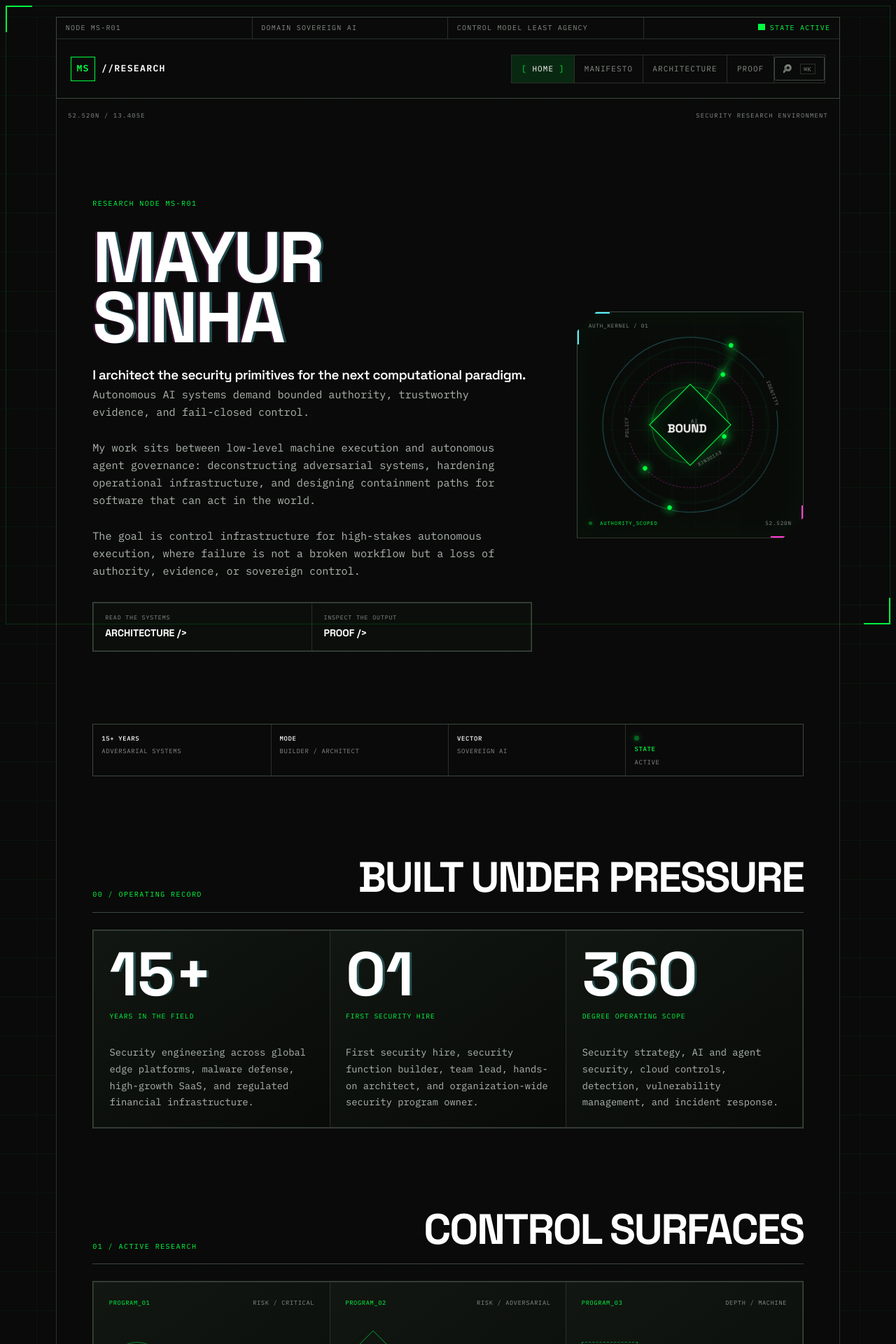
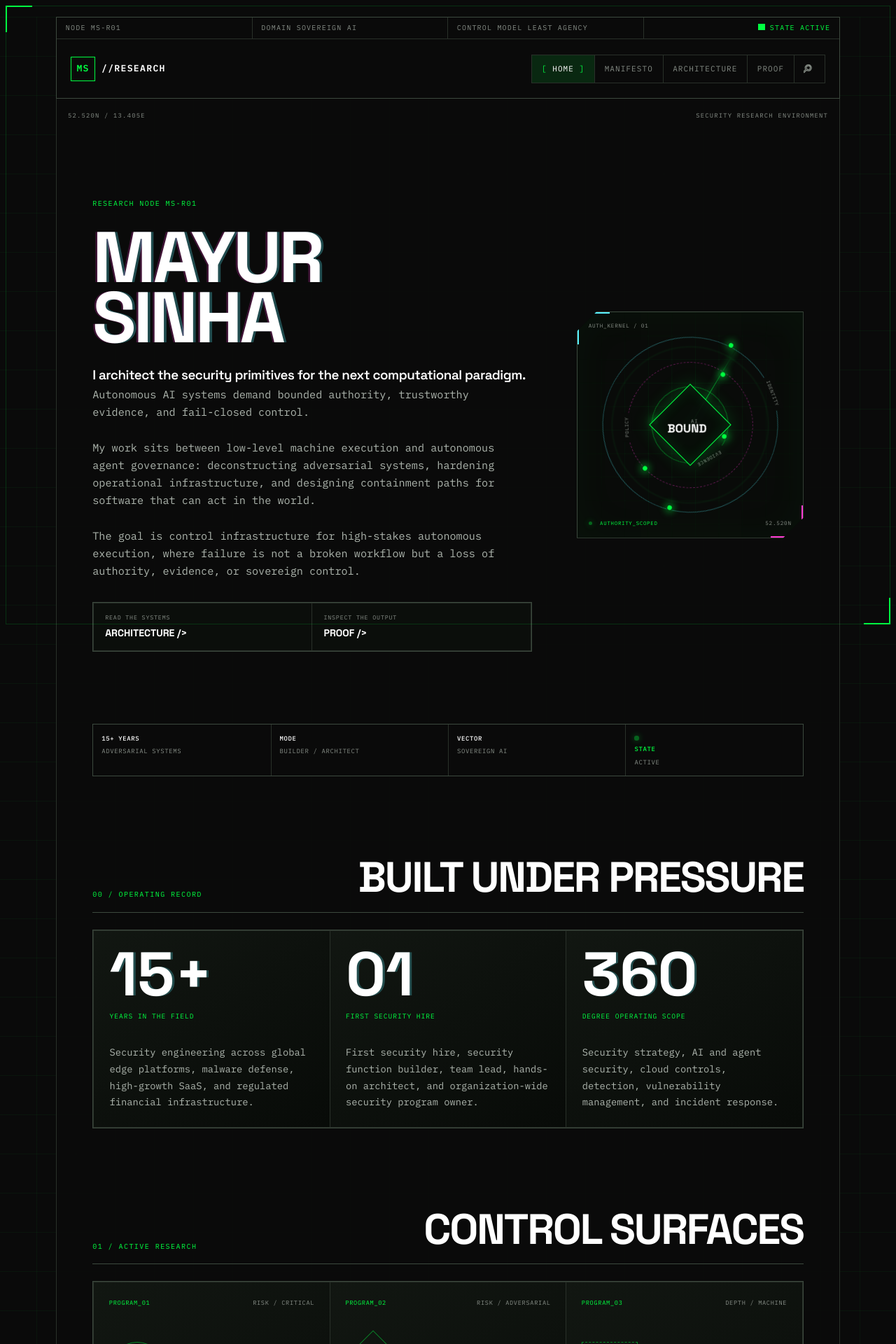
Before and after one commit to themayursinha/blog, a Jekyll site: the page built from index.html, in a window 1280 px wide. Shown: the top 1920 px of the page at 70% size. Built offline with Jekyll 4.4.1, drawn with Linux system fonts in a browser that asks for light colours.

Commit message:
Simplify navbar search to icon-only and match nav cell styling.
Remove the visible ⌘K hint and align the search trigger with the shared
nav border treatment used by Home, Architecture, and Proof.

```diff
--- a/_includes/nav.html
+++ b/_includes/nav.html
@@ -16,11 +16,10 @@
         </li>
       {% endfor %}
       <li class="site-nav-search">
-        <button type="button" class="site-nav-search-btn" data-search-open aria-label="Open search" aria-haspopup="dialog" title="Search (Ctrl/Cmd + K)">
+        <button type="button" class="site-nav-search-btn" data-search-open aria-label="Open search" aria-haspopup="dialog" title="Search">
           <svg class="site-nav-search-icon" aria-hidden="true" viewBox="0 0 20 20" focusable="false">
             <path fill="none" stroke="currentColor" stroke-width="1.6" stroke-linecap="round" stroke-linejoin="round" d="M8.5 3a5.5 5.5 0 1 1-3.41 9.84l-3.7 3.7a1 1 0 0 1-1.42-1.42l3.7-3.7A5.5 5.5 0 0 1 8.5 3Zm0 2a3.5 3.5 0 1 0 0 7 3.5 3.5 0 0 0 0-7Z"/>
           </svg>
-          <span class="site-nav-search-kbd" aria-hidden="true">⌘K</span>
         </button>
       </li>
     </ul>
--- a/css/terminal.css
+++ b/css/terminal.css
@@ -1761,7 +1761,8 @@ th {
     padding-block: 0.75rem;
     min-height: auto;
   }
-  .site-nav a:not(.site-mark) {
+  .site-nav a:not(.site-mark),
+  .site-nav-search-btn {
     font-size: 0.6rem;
     padding: 0.45rem 0.5rem;
     letter-spacing: 0.08em;
@@ -3213,24 +3214,24 @@ body.site-search-open {
 }
 
 .site-nav-search-btn {
-  display: inline-flex;
+  display: flex;
   align-items: center;
   justify-content: center;
-  width: 2.1rem;
-  height: 2.1rem;
-  padding: 0;
+  width: 100%;
+  padding: 0.62rem 0.85rem;
   background: transparent;
-  border: 1px solid var(--border-strong);
+  border: 0;
   color: var(--muted);
   cursor: pointer;
-  border-radius: 2px;
+  font-size: 0.6875rem;
+  letter-spacing: 0.1em;
+  text-transform: uppercase;
 }
 
 .site-nav-search-btn:hover,
 .site-nav-search-btn:focus-visible {
-  color: var(--accent);
-  border-color: var(--accent);
   background: var(--accent-faint);
+  color: var(--accent);
   outline: 0;
 }
 
@@ -3238,10 +3239,6 @@ body.site-search-open {
   width: 1rem;
   height: 1rem;
   color: currentColor;
-}
-
-.site-nav-search-kbd {
-  display: none;
 }
 
 .site-search-modal[hidden] {
@@ -3589,38 +3586,6 @@ body.site-search-open {
 }
 
 
-/* Layout regression guards: search stays visible, TOC stays on the right rail. */
-.site-nav-search-btn {
-  width: auto;
-  min-width: 4.5rem;
-  gap: 0.45rem;
-  padding: 0.5rem 0.7rem;
-  font-family: var(--font-mono);
-  font-size: 0.66rem;
-  letter-spacing: 0.1em;
-  text-transform: uppercase;
-}
-
-.site-nav-search-kbd {
-  display: inline-block;
-  padding: 0.05rem 0.28rem;
-  border: 1px solid var(--border);
-  color: var(--muted);
-  font-size: 0.54rem;
-  letter-spacing: 0.04em;
-}
-
-
-@media (max-width: 760px) {
-  .site-nav-search-btn {
-    min-width: 2.4rem;
-  }
-
-  .site-nav-search-kbd {
-    display: none;
-  }
-}
-
 /* Proof vault */
 .proof-vault {
   --proof-cyan: #59f3ff;
@@ -4026,6 +3991,8 @@ body.site-search-open {
 /* Interaction color normalization: use the brighter Search hover treatment. */
 .site-nav a:not(.site-mark):hover,
 .site-nav a:not(.site-mark):focus-visible,
+.site-nav-search-btn:hover,
+.site-nav-search-btn:focus-visible,
 .home-command-actions a:hover,
 .home-command-actions a:focus-visible,
 .home-system-list a:hover,
@@ -4036,6 +4003,8 @@ body.site-search-open {
 
 .site-nav a:not(.site-mark):hover,
 .site-nav a:not(.site-mark):focus-visible,
+.site-nav-search-btn:hover,
+.site-nav-search-btn:focus-visible,
 .home-command-actions a:hover b,
 .home-command-actions a:focus-visible b,
 .home-command-actions a:hover span,
```
Also changed, not shown: tests/search.test.js (+2 -1 lines).
